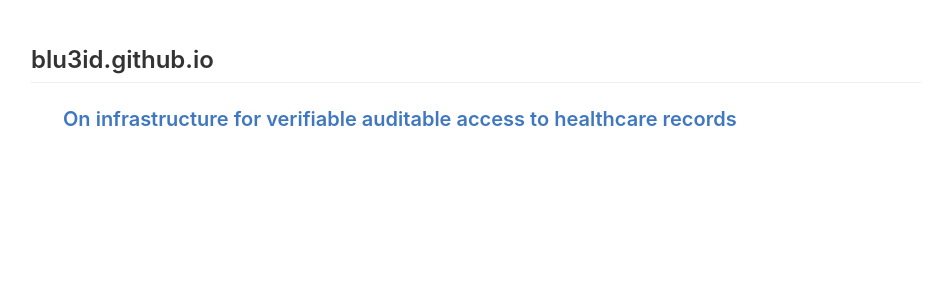
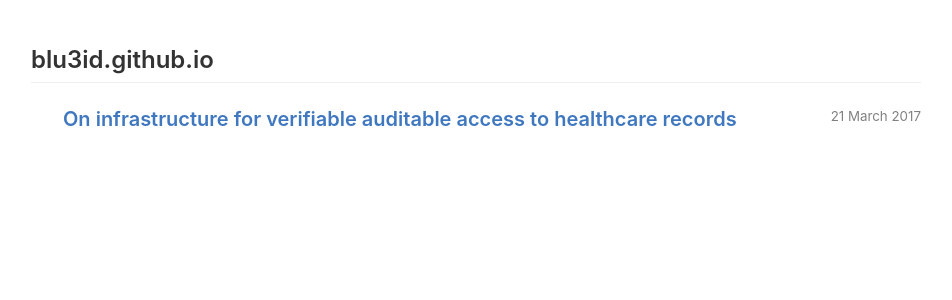
Before and after one commit to blu3id/blu3id.github.io, a Jekyll site: the page built from index.md, in a window 1280 px wide. Shown: the top 300 px of the page, without its empty margins (164-1116 px from the left). Built offline with Jekyll 4.4.1, drawn with Linux system fonts in a browser that asks for light colours.

Commit message:
fix variables

```diff
--- a/_layouts/default-index.html
+++ b/_layouts/default-index.html
@@ -26,11 +26,11 @@
 <article class="markdown-body">
 <h2>{{ page.title }}</h2>
 <ul>
-  {% for post in site.pages do %}
-    {% if post.date %}
+  {% for page in site.pages do %}
+    {% if page.date %}
     <li>
       <time datetime="{{ page.date | date_to_xmlschema }}">{{ page.date | date_to_long_string }}</time>
-      <h3><a href="{{ post.url }}">{{ post.title }}</a></h3>
+      <h3><a href="{{ page.url }}">{{ page.title }}</a></h3>
     </li>
     {% endif %}
   {% endfor %}
```
